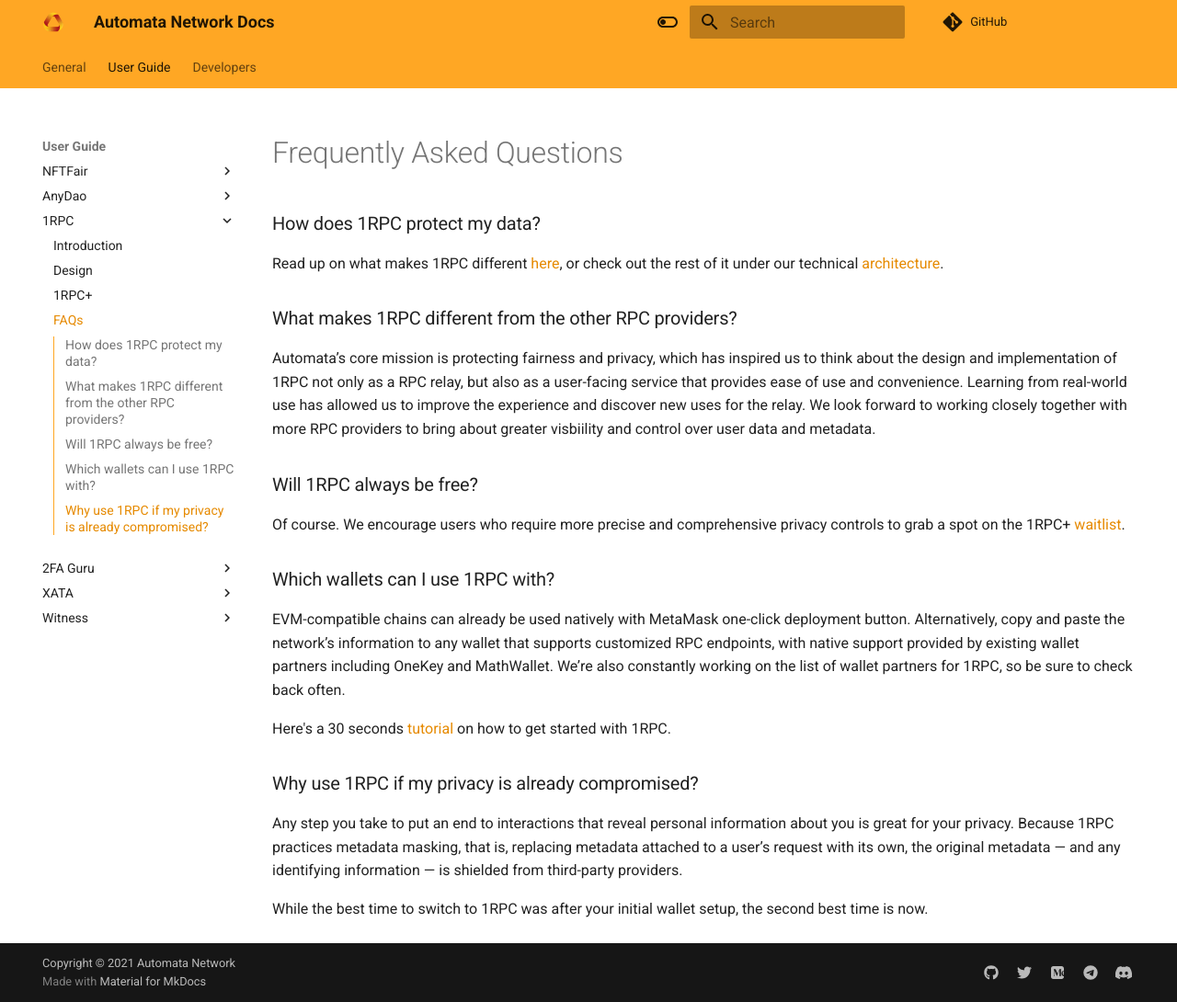
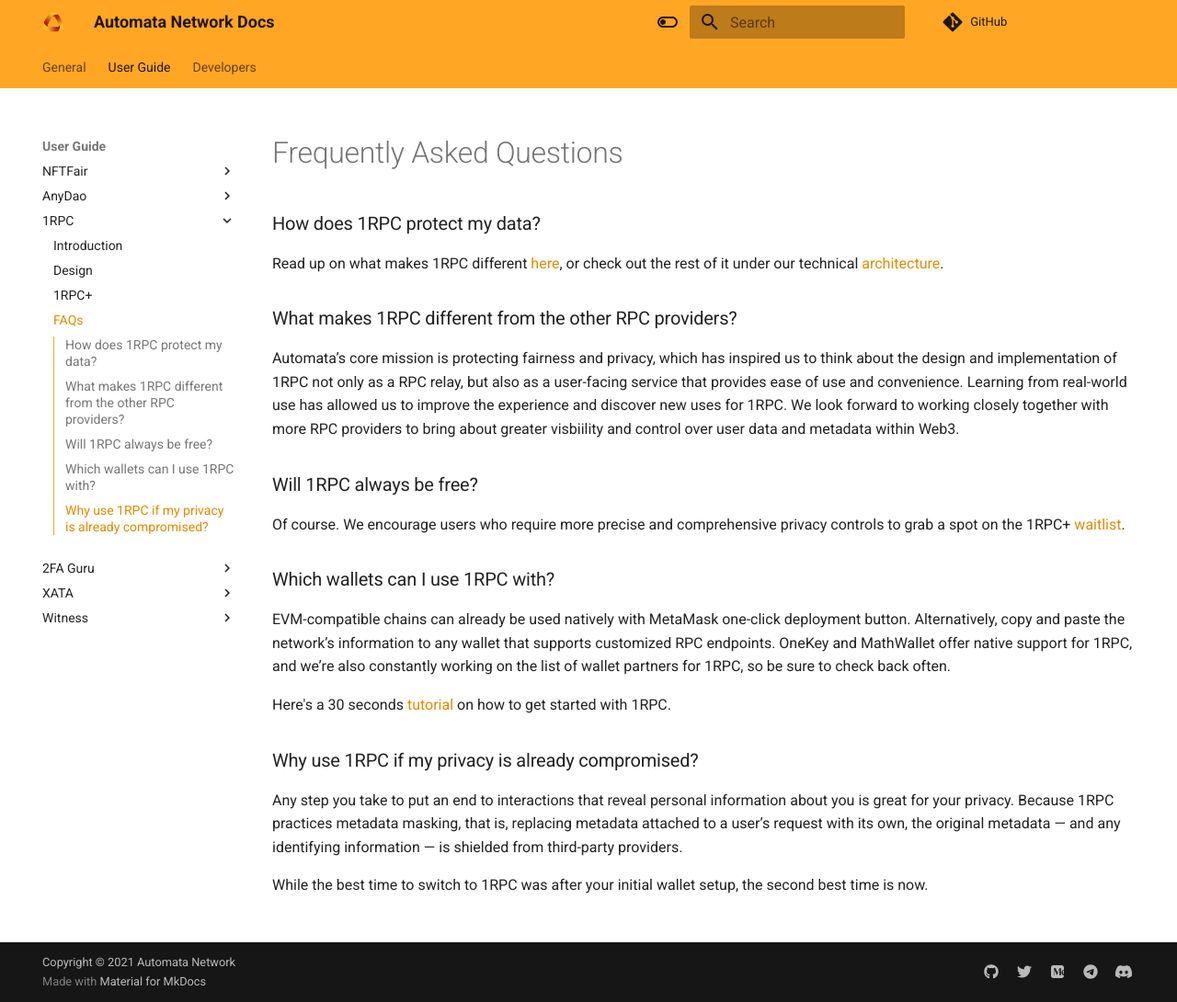
Before and after one commit to automata-network/docs, an MkDocs documentation site: the page built from docs/1rpc/faq.md, in a window 1280 px wide and 1090 px high. Shown: the whole window at 92% size. Built offline with MkDocs 1.6.1 and Material for MkDocs 9.7.7, drawn with Linux system fonts in a browser that asks for light colours; nearby versions of some CDN libraries; comment, search, counter and statistics services are not loaded.

Commit message:
Update FAQ

```diff
--- a/docs/1rpc/faq.md
+++ b/docs/1rpc/faq.md
@@ -6,7 +6,7 @@
 
 ### What makes 1RPC different from the other RPC providers?
 
-Automata’s core mission is protecting fairness and privacy, which has inspired us to think about the design and implementation of 1RPC not only as a RPC relay, but also as a user-facing service that provides ease of use and convenience. Learning from real-world use has allowed us to improve the experience and discover new uses for the relay. We look forward to working closely together with more RPC providers to bring about greater visbiility and control over user data and metadata.
+Automata’s core mission is protecting fairness and privacy, which has inspired us to think about the design and implementation of 1RPC not only as a RPC relay, but also as a user-facing service that provides ease of use and convenience. Learning from real-world use has allowed us to improve the experience and discover new uses for 1RPC. We look forward to working closely together with more RPC providers to bring about greater visbiility and control over user data and metadata within Web3.
 
 ### Will 1RPC always be free?
 
@@ -14,7 +14,7 @@
 
 ### Which wallets can I use 1RPC with?
 
-EVM-compatible chains can already be used natively with MetaMask one-click deployment button. Alternatively, copy and paste the network’s information to any wallet that supports customized RPC endpoints, with native support provided by existing wallet partners including OneKey and MathWallet. We’re also constantly working on the list of wallet partners for 1RPC, so be sure to check back often.
+EVM-compatible chains can already be used natively with MetaMask one-click deployment button. Alternatively, copy and paste the network’s information to any wallet that supports customized RPC endpoints. OneKey and MathWallet offer native support for 1RPC, and we’re also constantly working on the list of wallet partners for 1RPC, so be sure to check back often.
 
 Here's a 30 seconds [tutorial](https://youtu.be/moI45RtbvxQ) on how to get started with 1RPC.
 
```
